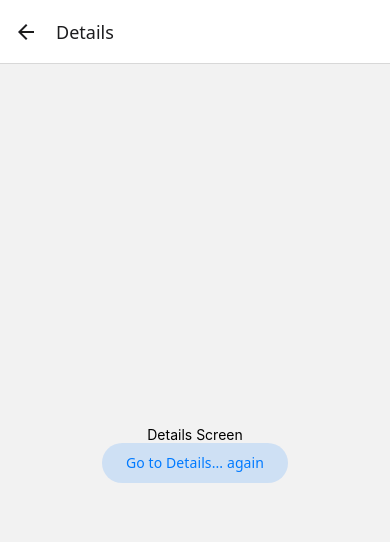
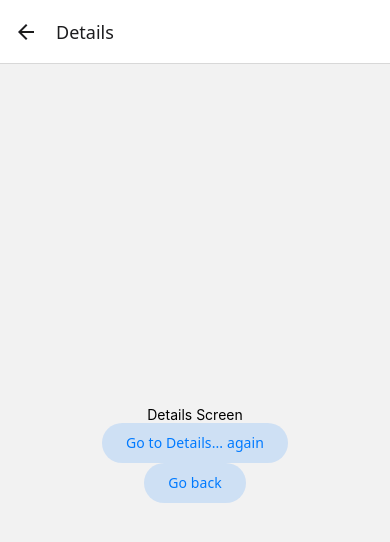
Before and after one commit to vhaugnndianepatino/appdev2, a React Native app in the folder react-native-navigation/: screen / in a window 390 px wide. Both pictures are taken after a click on the button "Go to Details". Shown: the top 542 px of the page. Built offline with nearby package versions, Linux system fonts and the light colour scheme.

Commit message:
Done with going back

```diff
--- a/react-native-navigation/App.tsx
+++ b/react-native-navigation/App.tsx
@@ -29,6 +29,7 @@ function DetailsScreen() {
       <Button onPress={() => navigation.push('Details')}>
         Go to Details... again
       </Button>
+      <Button onPress={() => navigation.goBack()}>Go back</Button>
     </View>
   );
 }
```
